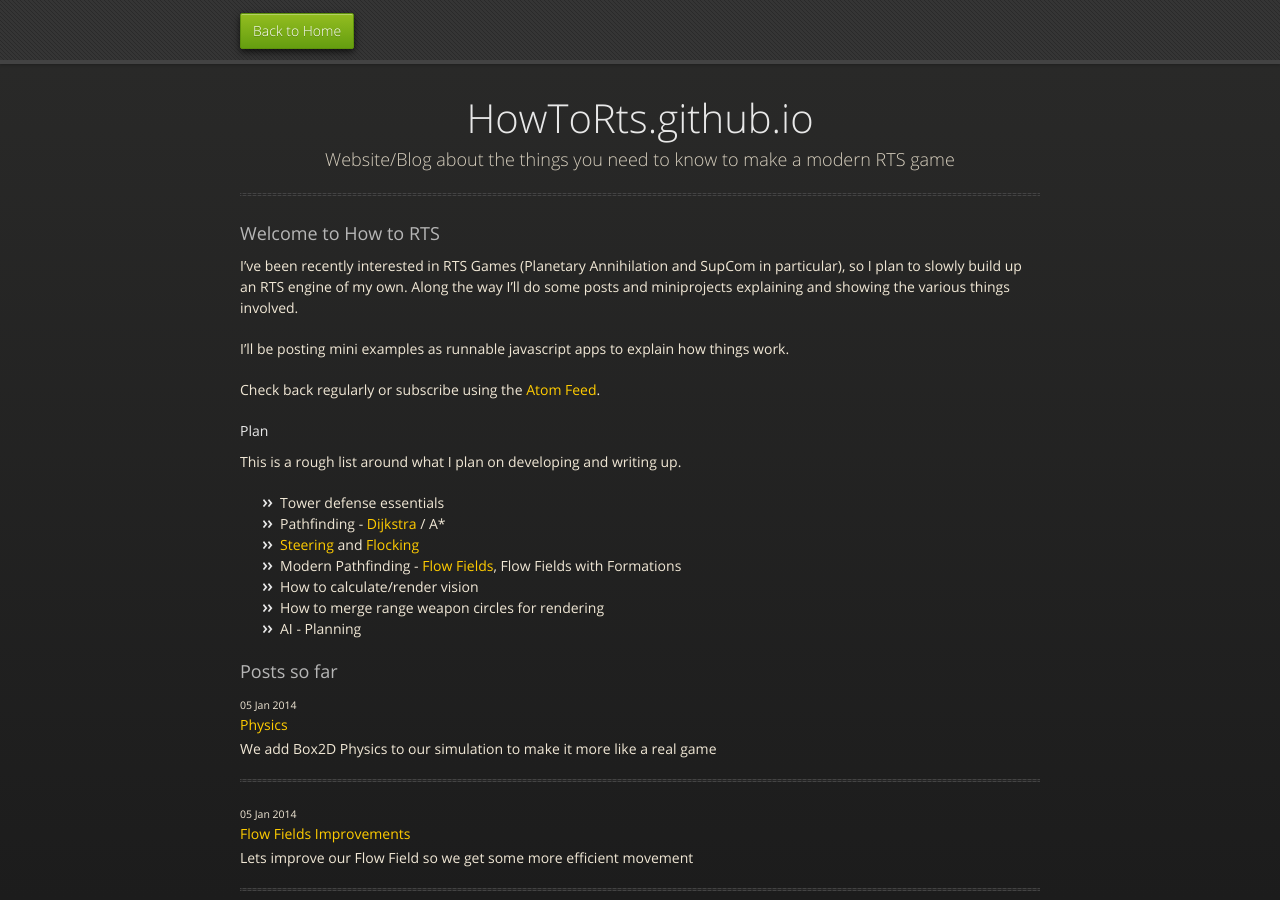
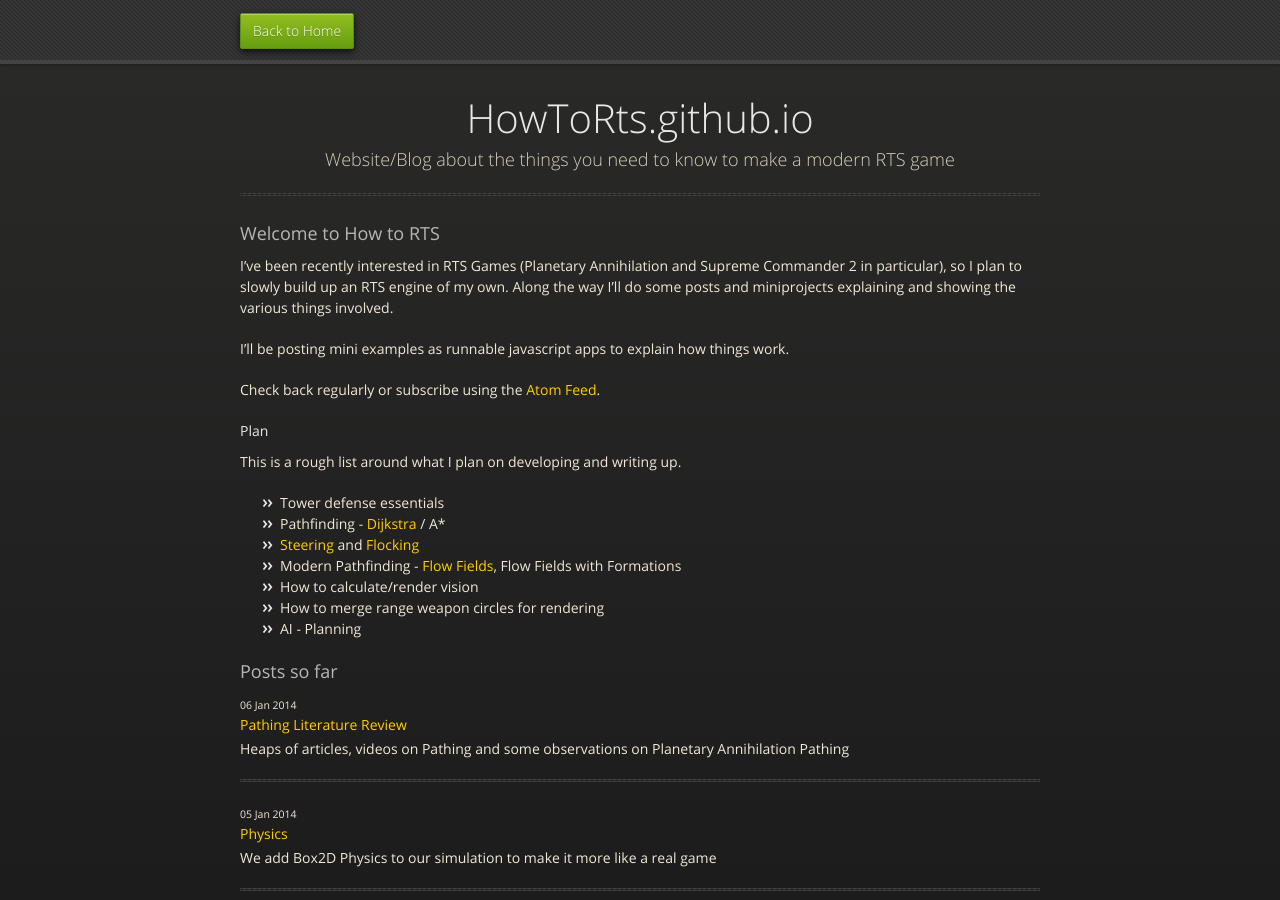
Before and after one commit to HowToRts/HowToRts.github.io, a Jekyll site: the page built from index.md, in a window 1280 px wide and 900 px high. Built offline with Jekyll 4.4.1, drawn with Linux system fonts in a browser that asks for light colours; nearby versions of some CDN libraries; some of the changed lines change nothing that is shown.

Commit message:
Todays post: literature review (boring!)

```diff
--- /dev/null
+++ b/_posts/2014-01-06-pathing-literature-review.md
@@ -0,0 +1,74 @@
+---
+layout: post
+title:  "Pathing Literature Review"
+description: "Heaps of articles, videos on Pathing and some observations on Planetary Annihilation Pathing"
+date:   2014-01-06
+---
+
+I spent most of today reading articles that were way over my head, so what better to do than to link them all.
+
+First up, the original Continuum Crowds Paper: <http://grail.cs.washington.edu/projects/crowd-flows/>
+
+### Spring RTS
+
+Some discussion on the Spring RTS forums on their pathing:
+
+- <http://springrts.com/phpbb/viewtopic.php?f=21&t=27854>
+- <http://springrts.com/phpbb/viewtopic.php?f=21&t=31100>
+
+The improvements in their pathing are really awesome:
+
+- v82 <http://www.youtube.com/watch?v=TyBeCD4dGDI>
+- v86 <http://www.youtube.com/watch?v=_HcaumIB20Q>
+- v92 <http://www.youtube.com/watch?v=6CgANudrm0s>
+
+In the 3rd video, you can see that the vehicles moving from the left prefer to stay at a distance from each other that leaves room for them to get closer to each other when required.
+
+The reason spring is especially awesome, is that the spring code is available on github to take a look at (Warning: GIANT C++ project). <https://github.com/spring/spring/tree/develop/rts/Sim/Path>
+
+### Continuum Crowds on the GPU
+
+AMD did this a few years back, I'm not sure their implementation is pure Continuum Crowds, but it seems pretty close to it.
+
+- <https://www2.ati.com/misc/siggraph_asia_08/GPUCrowdSimulation.pdf>
+- <http://s08.idav.ucdavis.edu/shopf-crowd-simulation-in-froblins.pdf>
+- <http://www.youtube.com/watch?v=p7PlQ-q17tM> (6:50)
+- <http://www2.ati.com/misc/siggraph_asia_08/GPUCrowdSimulation_SLIDES.pdf>
+
+There is also another implementation, this one has code available on github: <https://helmutduregger.wordpress.com/2011/11/21/simulation-of-large-and-dense-crowds-on-the-gpu-using-opencl/>
+
+### Notes on PA Path finding
+
+I messed around with the Planetary Annihilation path finding. I'm not 100% sure they are using a Continuum Crowds approach as I've seen some behaviour that CC should prevent. Also the article in Game AI Pro talks about pre-generating and caching flow field tiles, which (to my knowledge) would not be possible/useful in Continuum Crowds as you need to regenerate the Flow Field every update to include updated discomfort values (although this Flow Field could probably be used over a few frames). I still don't fully have my head around Continuum Crowds yet, so I may be wrong.
+
+#### Walking units in to each other
+
+We have 2 groups of units: the obstacle group and the test group.
+
+If the obstacle group are static or a tightly moving group, usually telling the test group to walk through them will result in the test group splitting to go around.
+Sometimes the split will be from the start of their movement, sometimes they won't split, but will instead walk around the group when they get to it, sometimes they will just attempt to walk right through the obstacle group, usually resulting in the obstacle group becoming slightly reshapen (stretched in the direction of the movement).
+
+If the obstacle group is rapidly moving (2 patrol instructions close together) then usually the walking group will walk in to them, sometimes trying to push through, sometimes driving around at the last moment.
+
+If you run 2 large moving groups of units at each other they do not appear to do continuum crowds style line forming. They do however appear to increase their separation within their group in preparation for crashing together. This separation would improve their chances of making it through each other.
+Some separation occurs during a normal move command, but not this much. It is possible something like CC is being used, but at low fidelity.
+
+#### Fitting through tight gaps
+
+From my observations, it would appear that they do not use a 'hard' physics simulation (at least not exclusively). Units appear to be allowed to get a bit closer to their neighbours than their size should allow, there is a force pushing them away, but it is not a hard constraint.
+
+You can reproduce this if you make a large group of units move through a small gap. Or by just moving a large group of units a short distance, once they arrive at their destination they will spread out a small amount.
+
+Units also flow quite quickly through small gaps and can squeeze themselves through 2 walls that are touching.
+
+#### Random thoughts - path finding over time.
+
+When you give a move order to a unit, they will initially walk straight in that direction (Including directly into obstacles). It takes a moment before the flow field takes over.
+It is possible that CC is used, but it is only recalculated occasionally when cpu time is free, this would explain why sometimes units walk around groups and sometimes don't until the last minute.
+So something like:
+Initially walk towards target.
+Then generate Flow Field, follow it.
+Then generate CC field, follow it.
+
+
+Next up I plan on getting 2 groups of units in to our simulation so I can make them walk in to each other, then working towards making them behave nicely in such a situation.
--- a/index.md
+++ b/index.md
@@ -4,7 +4,7 @@ title: Welcome!
 ---
 ### Welcome to How to RTS
 
-I've been recently interested in RTS Games (Planetary Annihilation and SupCom in particular), so I plan to slowly build up an RTS engine of my own. Along the way I'll do some posts and miniprojects explaining and showing the various things involved.
+I've been recently interested in RTS Games (Planetary Annihilation and Supreme Commander 2 in particular), so I plan to slowly build up an RTS engine of my own. Along the way I'll do some posts and miniprojects explaining and showing the various things involved.
 
 I'll be posting mini examples as runnable javascript apps to explain how things work.
 
```
